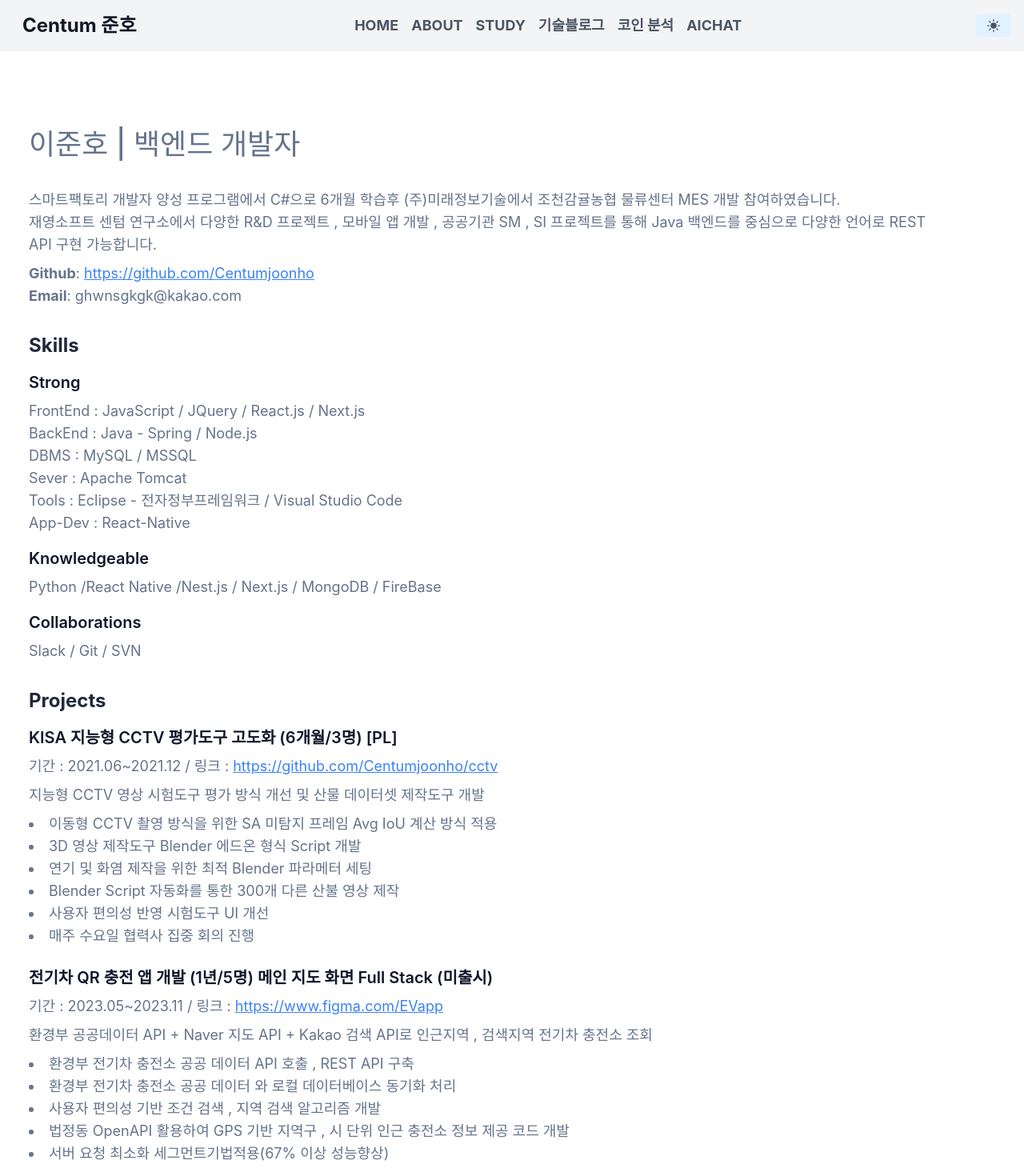
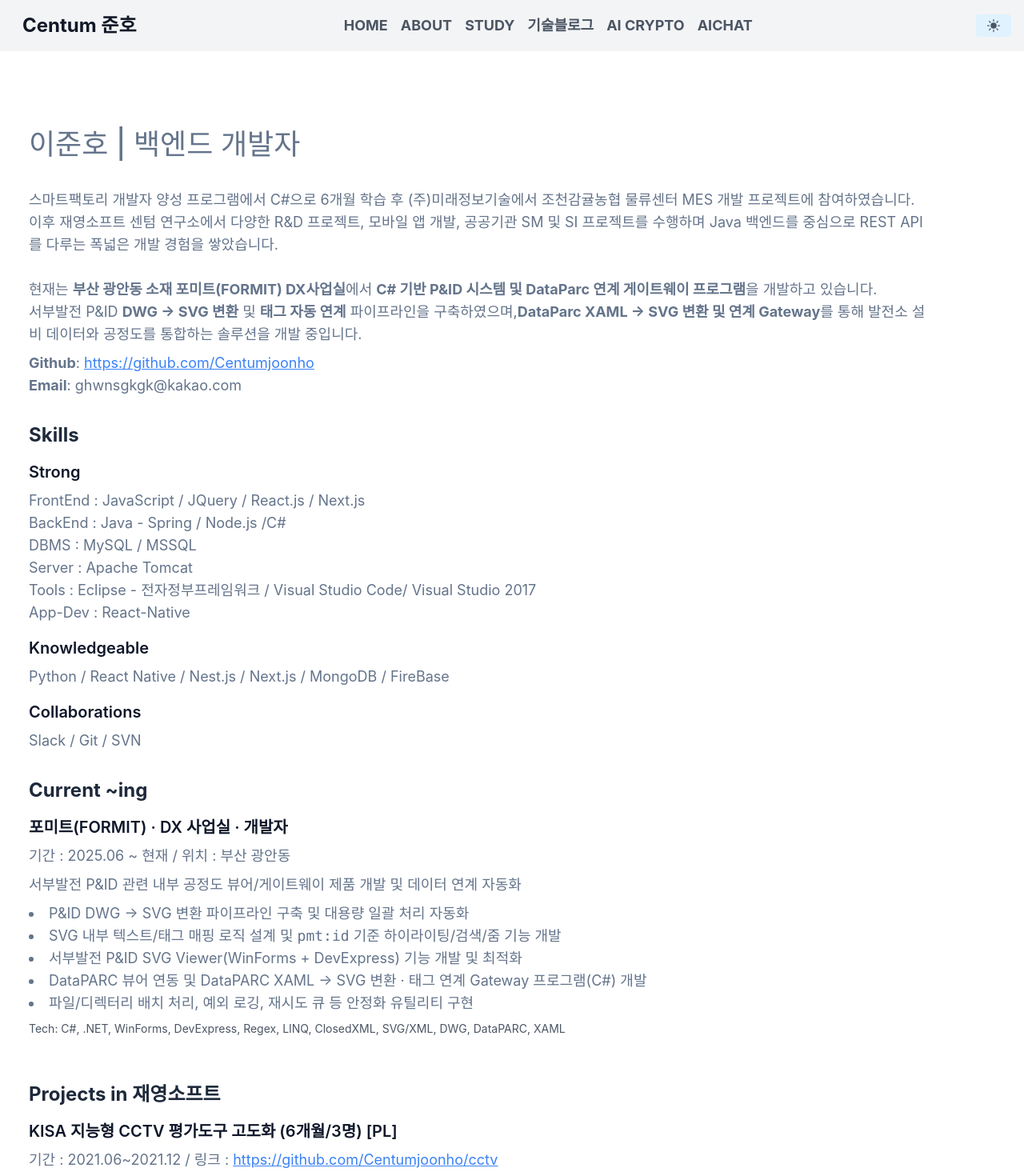
Before and after one commit to Centumjoonho/nextjs_portfolio_add_notion, a Next.js app: page /about in a window 1280 px wide. Shown: the top 1470 px of the page at 80% size. Built offline with nearby package versions, Linux system fonts and the light colour scheme.

Commit message:
20251104

```diff
--- a/components/about/skill.js
+++ b/components/about/skill.js
@@ -8,44 +8,82 @@ export default function Skill() {
         <h1 className="mb-4 text-3xl font-medium text-gray-900 title-font sm:text-4xl">
           <p className="mb-5">이준호 | 백엔드 개발자</p>
         </h1>
+
+        {/* 기본 프로필 */}
         <div className="mb-8">
           <p className="text-lg mb-2">
-            스마트팩토리 개발자 양성 프로그램에서 C#으로 6개월 학습후 (주)미래정보기술에서 조천감귤농협 물류센터 MES 개발 참여하였습니다.<br />
-            재영소프트 센텀 연구소에서 다양한 R&D 프로젝트 , 모바일 앱 개발 , 공공기관 SM , SI 프로젝트를 통해 Java 백엔드를 중심으로 다양한 언어로 REST API 구현 가능합니다.
+            스마트팩토리 개발자 양성 프로그램에서 C#으로 6개월 학습 후 (주)미래정보기술에서 조천감귤농협 물류센터 MES 개발 프로젝트에 참여하였습니다.<br />
+            이후 재영소프트 센텀 연구소에서 다양한 R&amp;D 프로젝트, 모바일 앱 개발, 공공기관 SM 및 SI 프로젝트를 수행하며 Java 백엔드를 중심으로 REST API를 다루는 폭넓은 개발 경험을 쌓았습니다.<br /><br />
+
+            현재는 <strong>부산 광안동 소재 포미트(FORMIT) DX사업실</strong>에서 <strong>C# 기반 P&amp;ID 시스템 및 DataParc 연계 게이트웨이 프로그램</strong>을 개발하고 있습니다.<br />
+            서부발전 P&amp;ID <strong>DWG → SVG 변환</strong> 및 <strong>태그 자동 연계</strong> 파이프라인을 구축하였으며,
+            <strong>DataParc XAML → SVG 변환 및 연계 Gateway</strong>를 통해 발전소 설비 데이터와 공정도를 통합하는 솔루션을 개발 중입니다.
           </p>
+
           <p className="text-lg">
-            <strong>Github</strong>: <a href="https://github.com/Centumjoonho?" className="text-blue-500 underline" target="_blank">https://github.com/Centumjoonho</a>
+            <strong>Github</strong>: <a href="https://github.com/Centumjoonho" className="text-blue-500 underline" target="_blank" rel="noreferrer">https://github.com/Centumjoonho</a>
           </p>
           <p className="text-lg">
             <strong>Email</strong>: ghwnsgkgk@kakao.com
           </p>
         </div>
+
+
+
+        {/* Skills */}
         <div className="mb-8">
           <h2 className="text-2xl font-bold mb-4">Skills</h2>
           <div className="mb-4">
             <h3 className="text-xl font-semibold mb-2">Strong</h3>
             <p className="text-lg"> FrontEnd : JavaScript / JQuery / React.js / Next.js </p>
-            <p className="text-lg"> BackEnd : Java - Spring / Node.js </p>
+            <p className="text-lg"> BackEnd : Java - Spring / Node.js /C#</p>
             <p className="text-lg"> DBMS : MySQL / MSSQL </p>
-            <p className="text-lg"> Sever : Apache Tomcat</p>
-            <p className="text-lg"> Tools :  Eclipse - 전자정부프레임워크 / Visual Studio Code</p>
+            <p className="text-lg"> Server : Apache Tomcat</p>
+            <p className="text-lg"> Tools :  Eclipse - 전자정부프레임워크 / Visual Studio Code/ Visual Studio 2017</p>
             <p className="text-lg"> App-Dev :  React-Native </p>
           </div>
           <div className="mb-4">
             <h3 className="text-xl font-semibold mb-2">Knowledgeable</h3>
-            <p className="text-lg">Python /React Native /Nest.js / Next.js / MongoDB / FireBase</p>
+            <p className="text-lg">Python / React Native / Nest.js / Next.js / MongoDB / FireBase</p>
           </div>
           <div>
             <h3 className="text-xl font-semibold mb-2">Collaborations</h3>
-            <p className="text-lg">Slack / Git / SVN  </p>
+            <p className="text-lg">Slack / Git / SVN</p>
           </div>
         </div>
+        {/* ✅ Experience 섹션 추가 */}
         <div className="mb-8">
-          <h2 className="text-2xl font-bold mb-4">Projects</h2>
+          <h2 className="text-2xl font-bold mb-4">Current ~ing</h2>
+
+          <div className="mb-6">
+            <h3 className="text-xl font-semibold mb-2">포미트(FORMIT) · DX 사업실 · 개발자</h3>
+            <p className="text-lg mb-2">
+              기간 : 2025.06 ~ 현재 / 위치 : 부산 광안동
+            </p>
+            <p className="text-lg mb-2">
+              서부발전 P&amp;ID 관련 내부 공정도 뷰어/게이트웨이 제품 개발 및 데이터 연계 자동화
+            </p>
+            <ul className="list-disc list-inside text-lg">
+              <li>P&amp;ID DWG → SVG 변환 파이프라인 구축 및 대용량 일괄 처리 자동화</li>
+              <li>SVG 내부 텍스트/태그 매핑 로직 설계 및 <code>pmt:id</code> 기준 하이라이팅/검색/줌 기능 개발</li>
+              <li>서부발전 P&amp;ID SVG Viewer(WinForms + DevExpress) 기능 개발 및 최적화</li>
+              <li>DataPARC 뷰어 연동 및 DataPARC XAML → SVG 변환 · 태그 연계 Gateway 프로그램(C#) 개발</li>
+              <li>파일/디렉터리 배치 처리, 예외 로깅, 재시도 큐 등 안정화 유틸리티 구현</li>
+            </ul>
+            <p className="text-sm text-gray-600 mt-2">
+              Tech: C#, .NET, WinForms, DevExpress, Regex, LINQ, ClosedXML, SVG/XML, DWG, DataPARC, XAML
+            </p>
+          </div>
+        </div>
+
+        {/* Projects */}
+        <div className="mb-8">
+          <h2 className="text-2xl font-bold mb-4">Projects in 재영소프트</h2>
+
           <div className="mb-6">
             <h3 className="text-xl font-semibold mb-2">KISA 지능형 CCTV 평가도구 고도화 (6개월/3명) [PL]</h3>
             <p className="text-lg mb-2">
-              기간 : 2021.06~2021.12 / 링크 : <a href="https://github.com/Centumjoonho/cctv" className="text-blue-500 underline">https://github.com/Centumjoonho/cctv</a>
+              기간 : 2021.06~2021.12 / 링크 : <a href="https://github.com/Centumjoonho/cctv" className="text-blue-500 underline" target="_blank" rel="noreferrer">https://github.com/Centumjoonho/cctv</a>
             </p>
             <p className="text-lg mb-2">
               지능형 CCTV 영상 시험도구 평가 방식 개선 및 산물 데이터셋 제작도구 개발
@@ -55,14 +93,15 @@ export default function Skill() {
               <li>3D 영상 제작도구 Blender 에드온 형식 Script 개발</li>
               <li>연기 및 화염 제작을 위한 최적 Blender 파라메터 세팅</li>
               <li>Blender Script 자동화를 통한 300개 다른 산불 영상 제작</li>
-              <li>사용자 편의성 반영 시험도구 UI 개선 </li>
-              <li>매주 수요일 협력사 집중 회의 진행 </li>
+              <li>사용자 편의성 반영 시험도구 UI 개선</li>
+              <li>매주 수요일 협력사 집중 회의 진행</li>
             </ul>
           </div>
+
           <div className="mb-6">
             <h3 className="text-xl font-semibold mb-2">전기차 QR 충전 앱 개발 (1년/5명) 메인 지도 화면 Full Stack (미출시)</h3>
             <p className="text-lg mb-2">
-              기간 : 2023.05~2023.11 / 링크 : <a href="https://www.figma.com/file/aNXpU6rdIM0oqaQoJQr5MB/%EC%A0%84%EA%B8%B0%EC%B0%A8-%EC%B6%A9%EC%A0%84-%EC%84%9C%EB%B9%84%EC%8A%A4-%ED%94%8C%EB%9E%AB%ED%8F%BC-%EC%95%B1-%ED%99%94%EB%A9%B4-%EA%B8%B0%ED%9A%8D?type=design&node-id=0%3A1&mode=design&t=KAxXLh6wYu6Fm9kH-1" className="text-blue-500 underline">https://www.figma.com/EVapp</a>
+              기간 : 2023.05~2023.11 / 링크 : <a href="https://www.figma.com/file/aNXpU6rdIM0oqaQoJQr5MB/%EC%A0%84%EA%B8%B0%EC%B0%A8-%EC%B6%A9%EC%A0%84-%EC%84%9C%EB%B9%84%EC%8A%A4-%ED%94%8C%EB%9E%AB%ED%8F%BC-%EC%95%B1-%ED%99%94%EB%A9%B4-%EA%B8%B0%ED%9A%8D?type=design&node-id=0%3A1&mode=design&t=KAxXLh6wYu6Fm9kH-1" className="text-blue-500 underline" target="_blank" rel="noreferrer">https://www.figma.com/EVapp</a>
             </p>
             <p className="text-lg mb-2">
               환경부 공공데이터 API  + Naver 지도 API + Kakao 검색 API로 인근지역 , 검색지역 전기차 충전소 조회
@@ -70,7 +109,7 @@ export default function Skill() {
             <ul className="list-disc list-inside text-lg">
               <li>환경부 전기차 충전소 공공 데이터 API 호출 , REST API 구축</li>
               <li>환경부 전기차 충전소 공공 데이터 와 로컬 데이터베이스 동기화 처리</li>
-              <li>사용자 편의성 기반 조건 검색 , 지역 검색 알고리즘 개발 </li>
+              <li>사용자 편의성 기반 조건 검색 , 지역 검색 알고리즘 개발</li>
               <li>법정동 OpenAPI 활용하여 GPS 기반 지역구 , 시 단위 인근 충전소 정보 제공 코드 개발</li>
               <li>서버 요청 최소화 세그먼트기법적용(67% 이상 성능향상)</li>
             </ul>
@@ -78,13 +117,11 @@ export default function Skill() {
 
           <div className="mb-6">
             <h3 className="text-xl font-semibold mb-2">한국장애인개발원 SM 업무</h3>
+            <p className="text-lg mb-2">기간 : 2022.11 ~ 진행중</p>
             <p className="text-lg mb-2">
-              기간 : 2022.11 ~ 진행중
-            </p>
-            <p className="text-lg mb-2">
-              대표홈페이지 : <a href="https://www.koddi.or.kr/" className="text-blue-500 underline">https://www.koddi.or.kr/</a><br />
-              Universal Design : <a href="https://www.koddi.or.kr/ud" className="text-blue-500 underline">https://www.koddi.or.kr/ud</a><br />
-              인천전략기금 : <a href="https://mrr.koddi.or.kr/page/index_kor.jsp" className="text-blue-500 underline">https://mrr.koddi.or.kr</a><br />
+              대표홈페이지 : <a href="https://www.koddi.or.kr/" className="text-blue-500 underline" target="_blank" rel="noreferrer">https://www.koddi.or.kr/</a><br />
+              Universal Design : <a href="https://www.koddi.or.kr/ud" className="text-blue-500 underline" target="_blank" rel="noreferrer">https://www.koddi.or.kr/ud</a><br />
+              인천전략기금 : <a href="https://mrr.koddi.or.kr/page/index_kor.jsp" className="text-blue-500 underline" target="_blank" rel="noreferrer">https://mrr.koddi.or.kr</a><br />
             </p>
             <p className="text-lg mb-2">
               한국장애인개발원 부서별 웹사이트 유지보수 및 고도화 작업
@@ -100,34 +137,31 @@ export default function Skill() {
 
           <div className="mb-6">
             <h3 className="text-xl font-semibold mb-2">가천대학교 장애인용 스마트재활기기 프로젝트(8개월/4명)</h3>
+            <p className="text-lg mb-2">기간 : 2023.11~ 진행중</p>
             <p className="text-lg mb-2">
-              기간 : 2023.11~ 진행중
-            </p>
-            <p className="text-lg mb-2">
-              관리 서버 링크 : <a href="https://github.com/Centumjoonho/smart-sangji-system" className="text-blue-500 underline">https://github.com/Centumjoonho/smart-sangji-system</a><br />
-              사용자 앱 링크 : <a href="https://github.com/Centumjoonho/sangji-user-application" className="text-blue-500 underline">https://github.com/Centumjoonho/sangji-user-application</a><br />
+              관리 서버 링크 : <a href="https://github.com/Centumjoonho/smart-sangji-system" className="text-blue-500 underline" target="_blank" rel="noreferrer">https://github.com/Centumjoonho/smart-sangji-system</a><br />
+              사용자 앱 링크 : <a href="https://github.com/Centumjoonho/sangji-user-application" className="text-blue-500 underline" target="_blank" rel="noreferrer">https://github.com/Centumjoonho/sangji-user-application</a><br />
             </p>
             <p className="text-lg mb-2">
               스마트재활기기 안드로이드 앱 , 장고 서버 , 사용자 ReactNative 앱 고도화 ( 상지 , 하지) 고도화 및 상용화 작업
             </p>
             <ul className="list-disc list-inside text-lg">
-              <li>사용자 앱(React Native 기반) 앱 에러 최적화 </li>
-              <li> Django 서버 RestAPI 추가 개발 앱 연동 CRUD 구축 완료 </li>
-              <li> 사용자 인체 피사체 크기 분석 및 최대 피사체 트레킹 코드 개발 ( 미디어 파이프 활용 ) </li>
+              <li>사용자 앱(React Native 기반) 앱 에러 최적화</li>
+              <li>Django 서버 RestAPI 추가 개발 · 앱 연동 CRUD 구축 완료</li>
+              <li>사용자 인체 피사체 크기 분석 및 최대 피사체 트레킹 코드 개발 (MediaPipe 활용)</li>
             </ul>
           </div>
         </div>
+
+        {/* Education */}
         <div className="mb-8">
           <h2 className="text-2xl font-bold mb-4">Education</h2>
           <div>
             <h3 className="text-xl font-semibold mb-2">한국품질재단 스마트팩토리 SW양성과정</h3>
-
             <ul className="list-disc list-inside text-lg mb-4">
               <li>C#, HTML5, PHP/JSP, 데이터베이스, 라즈베리파이, MES, HMI, SE,
                 (이론 480h, 프로젝트 실습 480h)
               </li>
-
-
             </ul>
           </div>
           <div>
@@ -141,6 +175,8 @@ export default function Skill() {
             </ul>
           </div>
         </div>
+
+        {/* Community */}
         <div>
           <h2 className="text-2xl font-bold mb-4">Community</h2>
           <div>
@@ -148,6 +184,8 @@ export default function Skill() {
             <p className="text-lg">매주마다 자연어처리 기술에 대한 최신논문을 읽고 코드 구현 등을 기반으로 스터디를 진행함</p>
           </div>
         </div>
+
+        {/* CTA */}
         <div className="flex justify-center md:justify-start mt-10">
           <Link href="/blog" className="btn-project">
             기술블로그 알아보기
--- a/components/header.js
+++ b/components/header.js
@@ -75,11 +75,11 @@ export default function Header() {
               </Link>
               <Link href="https://ai-crypto-gwv3.vercel.app/" legacyBehavior>
                 <a className="block mt-4 mr-4 text-lg font-bold lg:inline-block lg:mt-0 hover:text-blue-600">
-                  코인 분석
+                  AI CRYPTO
                 </a>
               </Link>
 
-            <Link href="https://morphic-ai-answer-engine-generative-gkrdunho0.vercel.app/" legacyBehavior>
+              <Link href="https://morphic-ai-answer-engine-generative-gkrdunho0.vercel.app/" legacyBehavior>
                 <a className="block mt-4 text-lg font-bold lg:inline-block lg:mt-0 hover:text-blue-600">
                   AICHAT
                 </a>
--- a/components/home/anime.js
+++ b/components/home/anime.js
@@ -22,7 +22,7 @@ export default function Anime() {
       loop
       play
       path="/animation_llfuvf1m.json"
-      style={{ width: 240, height: 240 }}
+      style={{ width: 500, height: 500 }}
     />
   );
 }
--- a/components/home/hero.js
+++ b/components/home/hero.js
@@ -7,11 +7,11 @@ export default function Hero() {
     <>
       <div className="flex flex-col items-center mb-8 px-4 mx-auto md:flex-row md:mb-16">
         <div className="mb-8 text-center md:w-1/2 md:pr-16 md:text-left md:mb-0">
-          <h1 className="mb-4 text-3xl font-medium text-gray-100 title-font sm:text-4xl">
-            2024년 이준호
+          <h1 className="mb-4 text-3xl font-medium text-blue-400 title-font sm:text-4xl">
+            2026년 이준호
           </h1>
-          <p className="mb-8 text-2xl sm:text-3xl text-gray-300">
-            기술연구소 BackEnd 개발자
+          <p className="mb-8 text-2xl sm:text-3xl text-gray-400">
+            Device eXperience SW 개발자
           </p>
           <div className="text-base sm:text-lg mb-8 text-gray-300">
             <p className="mb-0.5">🔥 새로운 분야에 대한 지적 호기심</p>
--- a/package.json
+++ b/package.json
@@ -14,7 +14,7 @@
     "@emotion/styled": "^11.10.5",
     "dotenv": "^16.0.3",
     "framer-motion": "^6.5.1",
-    "next": "13.0.6",
+    "next": "^13.0.6",
     "next-themes": "^0.2.1",
     "nodemailer": "^6.8.0",
     "react": "18.2.0",
--- a/pages/index.js
+++ b/pages/index.js
@@ -6,7 +6,7 @@ import dynamic from 'next/dynamic';
 // ⭐ 서버에서는 import 자체를 하지 않도록 동적 임포트 + ssr:false
 const Anime = dynamic(() => import('../components/home/anime'), {
   ssr: false,
-  loading: () => <div style={{height: 240}} />, // 선택: 로딩 자리
+  loading: () => <div style={{ height: 240 }} />, // 선택: 로딩 자리
 });
 
 export default function Home() {
@@ -23,10 +23,10 @@ export default function Home() {
           <Hero />
         </div>
 
-        {/* 🔽 원하는 위치에 애니메이션 추가 */}
+        {/* 🔽 원하는 위치에 애니메이션 추가
         <div className="mt-8">
           <Anime />
-        </div>
+        </div> */}
       </section>
     </Layout>
   );
```
Also changed, not shown: 1 other file (tests, documents, lock files or other folders).
